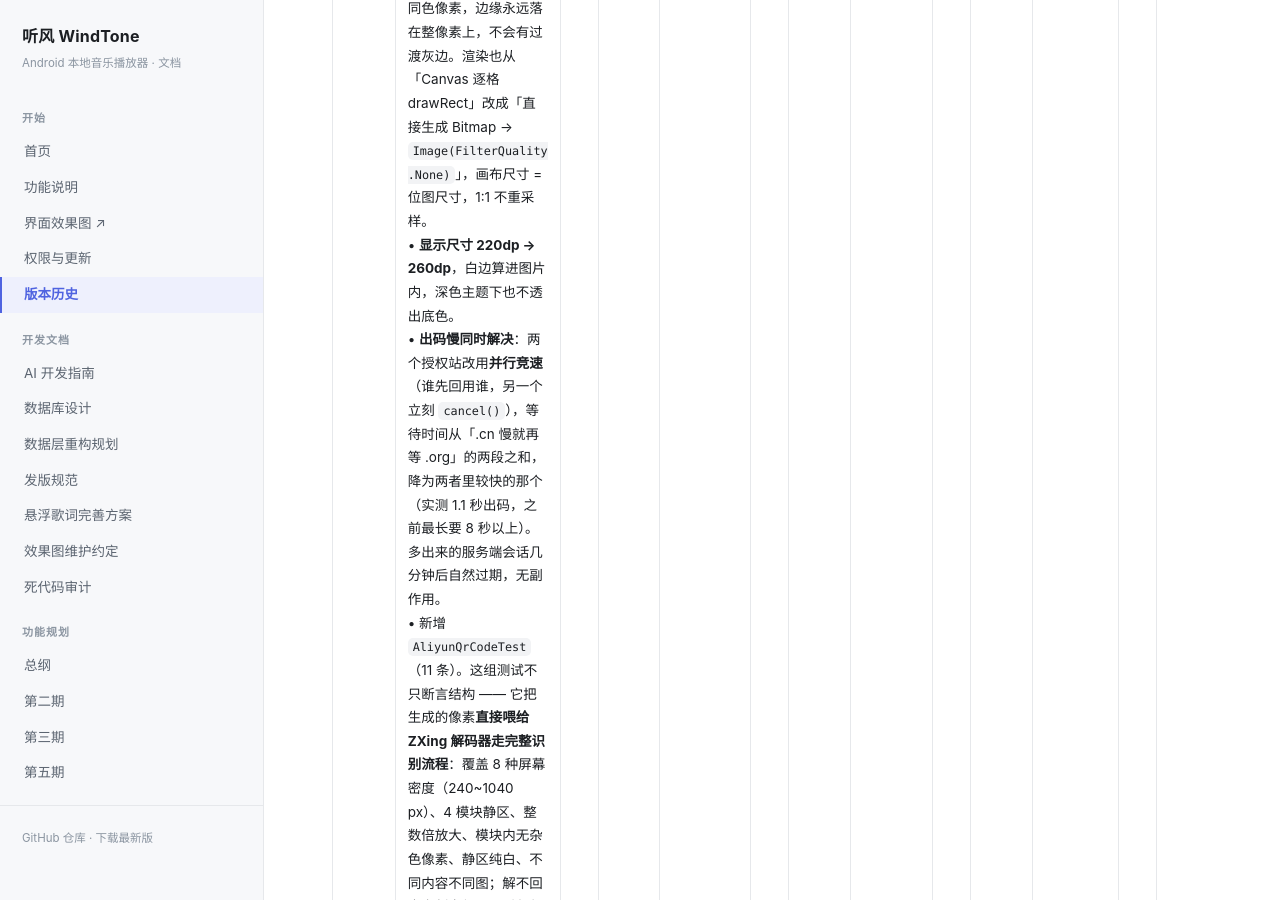
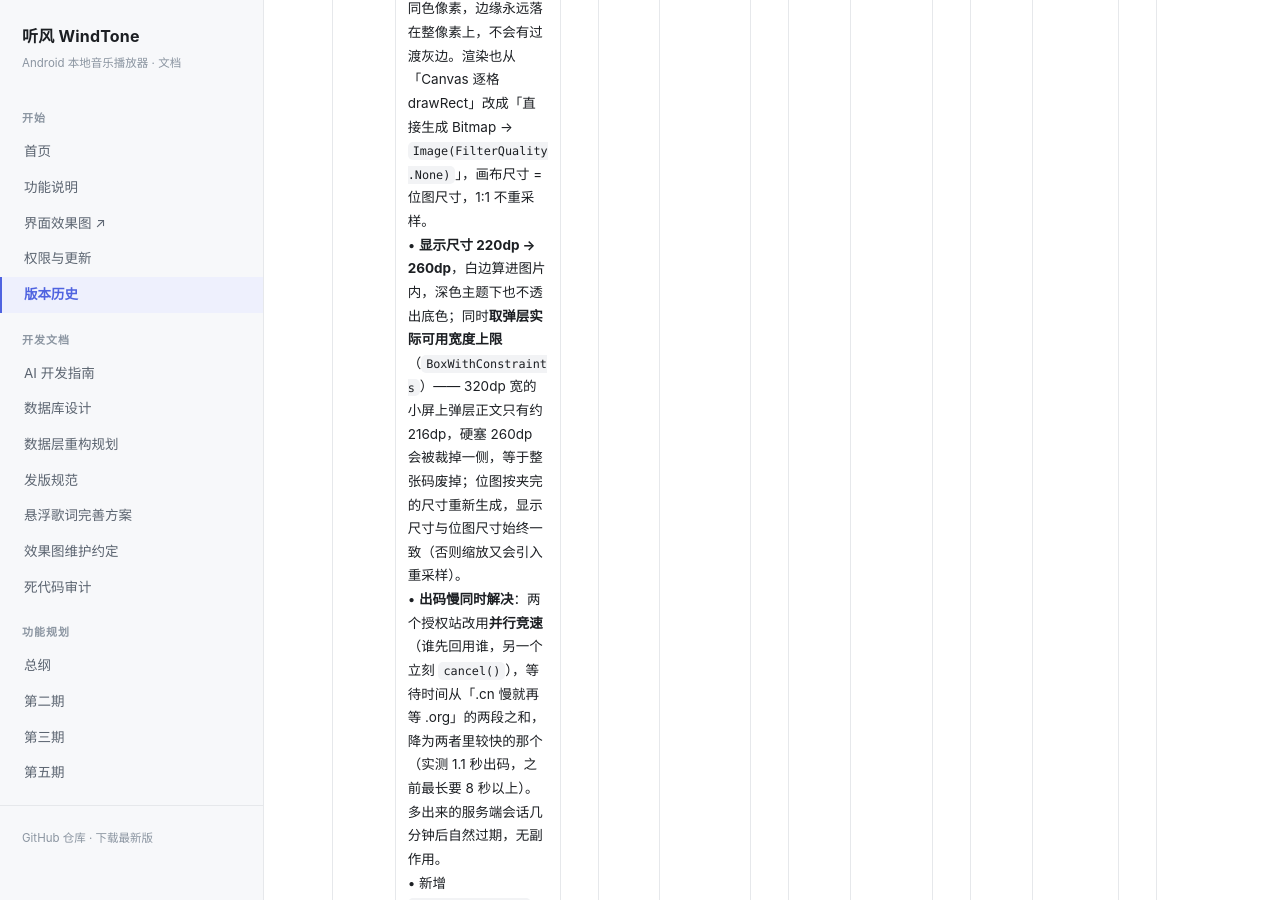
Before and after one commit to LuckyLearning/WindTone, a Jekyll site: the page built from docs/版本历史.md, in a window 1280 px wide and 900 px high, scrolled down 1298 px. Built offline with Jekyll 4.4.1, drawn with Linux system fonts in a browser that asks for light colours.

Commit message:
docs: 1.1.63 补充小屏尺寸说明

```diff
--- a/docs/版本历史.md
+++ b/docs/版本历史.md
@@ -11,7 +11,7 @@ title: 版本历史
 
 | 版本 | 主要内容 |
 |---|---|
-| **1.1.63** | **修复：阿里云盘 App 扫不出应用内的二维码（还嫌出码慢）**（用户真机反馈：1.1.62 的码「阿里云盘提示识别不到」，而且「卡了很久才生成」）。<br>• **根因一：白边只有 1 个模块。** 二维码规范要求静区（四周白边）**≥4 个模块**，此前 `MARGIN = 1`，扫码器连定位图形都框不准，阿里云盘 App 直接报「未识别到二维码」。<br>• **根因二：两次非整数缩放把边缘糊掉了。** 先 `encode(content, QR_CODE, 600, 600)` 把 37 个模块硬摊到 600 像素（每模块 16.2 像素，不是整数），再被 Compose Canvas 缩到 220dp 逐格重画一遍（每格约 1.1 像素），抗锯齿于把每个模块的边缘糊成半灰、模块之间 0.5 像素的缝隙直接消失 —— 屏幕上看着仍是二维码，机器读不出来。<br>• **新做法：一个模块一格打底 + 整数倍放大。** `AliyunQrCode` 用 `encode(..., 0, 0, MARGIN = 4)` 拿到「符号本身 + 4 模块静区」的原始矩阵（倍数恒为 1，不做任何小数缩放），再按 `targetPx / 模块数` 向下取整成**整数倍**放大，每个模块恰好 `scale × scale` 个同色像素，边缘永远落在整像素上，不会有过渡灰边。渲染也从「Canvas 逐格 drawRect」改成「直接生成 Bitmap → `Image(FilterQuality.None)`」，画布尺寸 = 位图尺寸，1:1 不重采样。<br>• **显示尺寸 220dp → 260dp**，白边算进图片内，深色主题下也不透出底色。<br>• **出码慢同时解决**：两个授权站改用**并行竞速**（谁先回用谁，另一个立刻 `cancel()`），等待时间从「.cn 慢就再等 .org」的两段之和，降为两者里较快的那个（实测 1.1 秒出码，之前最长要 8 秒以上）。多出来的服务端会话几分钟后自然过期，无副作用。<br>• 新增 `AliyunQrCodeTest`（11 条）。这组测试不只断言结构 —— 它把生成的像素**直接喂给 ZXing 解码器走完整识别流程**：覆盖 8 种屏幕密度（240~1040 px）、4 模块静区、整数倍放大、模块内无杂色像素、静区纯白、不同内容不同图；解不回来立刻变红。以后任何「看着像二维码但扫不出」的回归都跑得过不去。<br>• 单测 **768** 项全绿；本版**不重建数据库**（schema 仍为 v5）。 |
+| **1.1.63** | **修复：阿里云盘 App 扫不出应用内的二维码（还嫌出码慢）**（用户真机反馈：1.1.62 的码「阿里云盘提示识别不到」，而且「卡了很久才生成」）。<br>• **根因一：白边只有 1 个模块。** 二维码规范要求静区（四周白边）**≥4 个模块**，此前 `MARGIN = 1`，扫码器连定位图形都框不准，阿里云盘 App 直接报「未识别到二维码」。<br>• **根因二：两次非整数缩放把边缘糊掉了。** 先 `encode(content, QR_CODE, 600, 600)` 把 37 个模块硬摊到 600 像素（每模块 16.2 像素，不是整数），再被 Compose Canvas 缩到 220dp 逐格重画一遍（每格约 1.1 像素），抗锯齿于把每个模块的边缘糊成半灰、模块之间 0.5 像素的缝隙直接消失 —— 屏幕上看着仍是二维码，机器读不出来。<br>• **新做法：一个模块一格打底 + 整数倍放大。** `AliyunQrCode` 用 `encode(..., 0, 0, MARGIN = 4)` 拿到「符号本身 + 4 模块静区」的原始矩阵（倍数恒为 1，不做任何小数缩放），再按 `targetPx / 模块数` 向下取整成**整数倍**放大，每个模块恰好 `scale × scale` 个同色像素，边缘永远落在整像素上，不会有过渡灰边。渲染也从「Canvas 逐格 drawRect」改成「直接生成 Bitmap → `Image(FilterQuality.None)`」，画布尺寸 = 位图尺寸，1:1 不重采样。<br>• **显示尺寸 220dp → 260dp**，白边算进图片内，深色主题下也不透出底色；同时**取弹层实际可用宽度上限**（`BoxWithConstraints`）—— 320dp 宽的小屏上弹层正文只有约 216dp，硬塞 260dp 会被裁掉一侧，等于整张码废掉；位图按夹完的尺寸重新生成，显示尺寸与位图尺寸始终一致（否则缩放又会引入重采样）。<br>• **出码慢同时解决**：两个授权站改用**并行竞速**（谁先回用谁，另一个立刻 `cancel()`），等待时间从「.cn 慢就再等 .org」的两段之和，降为两者里较快的那个（实测 1.1 秒出码，之前最长要 8 秒以上）。多出来的服务端会话几分钟后自然过期，无副作用。<br>• 新增 `AliyunQrCodeTest`（11 条）。这组测试不只断言结构 —— 它把生成的像素**直接喂给 ZXing 解码器走完整识别流程**：覆盖 8 种屏幕密度（240~1040 px）、4 模块静区、整数倍放大、模块内无杂色像素、静区纯白、不同内容不同图；解不回来立刻变红。以后任何「看着像二维码但扫不出」的回归都跑得过不去。<br>• 单测 **768** 项全绿；本版**不重建数据库**（schema 仍为 v5）。 |
 | **1.1.62** | **新增：网盘「播放自检」**（用户反馈云盘歌单播放失败但只拿到一个 `ERROR_CODE_IO_UNSPECIFIED`，无从定位）。<br>• 阿里云盘页新增「播放自检（测直链）」：取当前目录第一首的直链，发一个只读前 1KB 的真实请求，直接给出结论——「直链可下载：HTTP 206，收到 1024 字节，用时 N ms」/「HTTP 403 没有权限」/「连不上直链服务器（主机名）」。<br>• 一次自检就能把问题缩到一层：直链能下 → 问题在播放器侧（本地缓存或文件格式）；直链下不了 → 网络 / 令牌 / 文件位置问题，与播放器无关。<br>• 顺带说明：本版起每次播放失败都会往诊断日志写一条 `playback-error`（1.1.60 起），「设置 → 关于与诊断 → 查看日志」里能看到错误码、目标主机与完整异常链。 |
 | **1.1.61** | **修复：扫码授权一直停在「正在生成二维码…」**（用户真机反馈，1.1.60 仍可复现）。<br>• 主因是域名：授权服务有两个站——`api.oplist.org.cn`（腾讯 EdgeOne 中国大陆节点）与 `api.oplist.org`（全球 Cloudflare）。国内移动网络实测前者 0.6 秒、后者 6 秒以上甚至完全连不上，而我们此前只打全球站。<br>• 改为**国内站优先、全球站兜底**（生成二维码时逐个试，连接 6s / 读 10s 短超时）；选中的站点随会话带回，保证轮询与取令牌打同一个站（会话存在服务端，跨站查不到）。令牌刷新同样改成国内站优先。<br>• 不再静默重试：生成失败立刻把原因显示出来（含两个站各自的失败信息）+「重试」与「网页获取令牌」两个出口；生成超过 3 秒显示「已等待 N 秒」，超过 10 秒提示可换用网页方式——让「慢」和「卡死」可区分。 |
 | **1.1.60** | **修复：扫码授权弹层卡死在「正在生成二维码…」+ 网盘播放失败可诊断**（用户真机反馈）。<br>• 卡死根因：扫码三步（生成二维码 / 轮询状态 / 取令牌）的 HTTP 请求跑在 Compose 的主线程协程里，`HttpURLConnection` 一阻塞界面就冻住，最长可卡到超时的 32 秒。现在三步全部切到 IO 线程，界面保持可响应（可取消、可重试）。<br>• 网盘播放失败的诊断增强：以前提示条只能给一句 `ERROR_CODE_IO_UNSPECIFIED`，什么都定位不了。现在每次播放失败都会往崩溃日志（设置 → 关于与诊断）写一条 `playback-error`，含错误码、目标主机与路径、完整 cause 链（哪一层抛的、什么异常）；**不记 URL 的 query**（阿里直链的 query 就是签名凭据）。<br>• 顺带修一个网盘缓存键缺陷：阿里直链的缓存键此前取的是完整签名 URL（含 `#wt=<fileId>` 的 URI 被当成整体键），每次播放签名都变 → 缓存永不命中、还白占 512MB 配额。现在优先按 fragment 里的 fileId 做键，同一首歌第二次播放能真正命中缓存。 |
```
